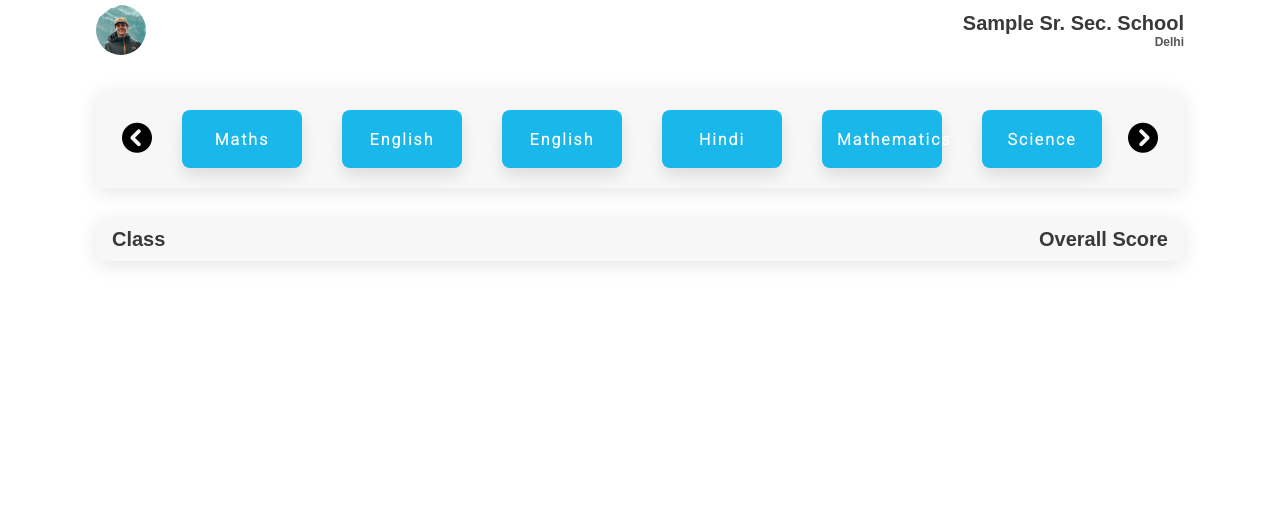
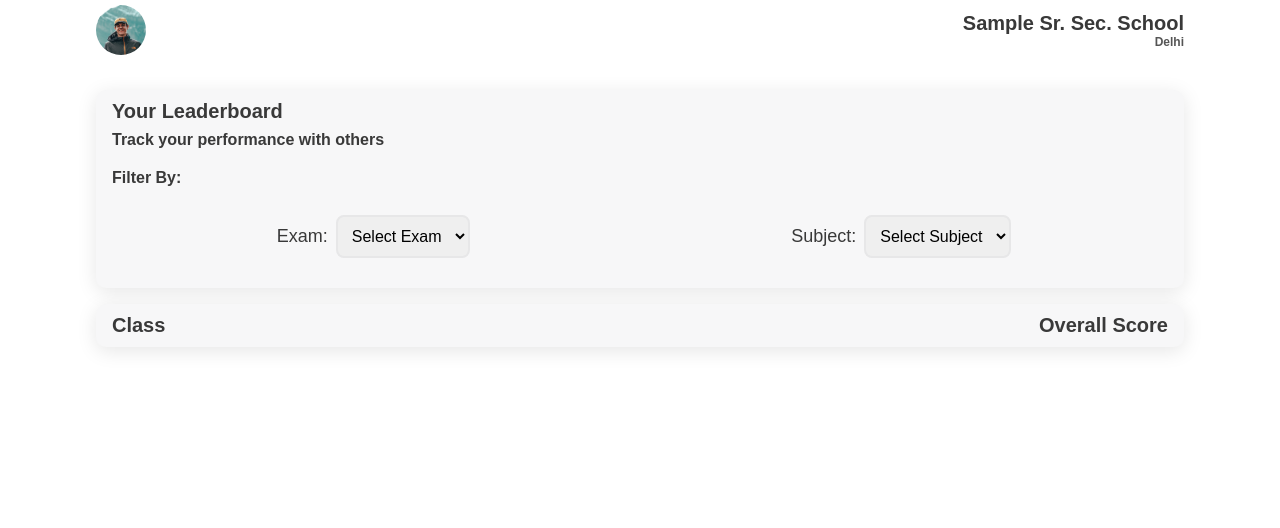
Before and after one commit to codeif-org/School-Management-Back, a Django app: template templates/student/leaderboard.html in a window 1280 px wide. Shown: the top 528 px of the page. Run offline with Django 3.2, Linux system fonts and the light colour scheme; the template is opened without the code that fills it: values that come from a table or form of the project are taken from there, others are empty; data comes from the database, SQL or seed files in the repository.

Commit message:
fixed leaderboard.html

```diff
--- a/templates/student/leaderboard.html
+++ b/templates/student/leaderboard.html
@@ -1,13 +1,56 @@
-{% extends 'notice.html' %}
-{% load static %}
-{% block extra-head %}
+{% extends 'notice.html' %} {% load static %} {% block extra-head %}
 <link rel="stylesheet" href="{% static '/css/attendance.css' %}" />
 <link rel="stylesheet" href="{% static '/css/style.css' %}" />
 <link rel="stylesheet" href="{% static '/css/progress.css' %}" />
 {% endblock extra-head %}
 {% block content %}
 <section id="main">
-    <section id="progress-carousel">
+  <!-- leaderboard selection section -->
+  <section id="lselect">
+    <div class="menu-list lselect">
+      <div class="leader-head">
+        <h2>Your Leaderboard</h2>
+        <h3>Track your performance with others</h3>
+        <h3>Filter By:</h3>
+      </div>
+      <div class="leader-filters">
+        <div class="leader-filter">
+          <p>Exam:</p>
+          <select class="leader-select">
+            <option>Select Exam</option>
+            <option>Class 1</option>
+            <option>Class 2</option>
+            <option>Class 3</option>
+            <option>Class 4</option>
+            <option>Class 5</option>
+            <option>Class 6</option>
+            <option>Class 7</option>
+            <option>Class 8</option>
+            <option>Class 9</option>
+            <option>Class 10</option>
+          </select>
+        </div>
+        <div class="leader-filter">
+          <p>Subject:</p>
+          <select class="leader-select">
+            <option value="">Select Subject</option>
+            <option>Class 1</option>
+            <option>Class 2</option>
+            <option>Class 3</option>
+            <option>Class 4</option>
+            <option>Class 5</option>
+            <option>Class 6</option>
+            <option>Class 7</option>
+            <option>Class 8</option>
+            <option>Class 9</option>
+            <option>Class 10</option>
+          </select>
+        </div>
+      </div>
+    </div>
+  </section>
+
+  {% comment %} <section id="progress-carousel">
     <div class="subject-container">
       <div class="subject-arrow">
         <i class="fas fa-chevron-circle-left"></i>
@@ -21,13 +64,15 @@
         <i class="fas fa-chevron-circle-right"></i>
       </div>
     </div>
-      </section>
+  </section> {% endcomment %}
 
   <!-- student list -->
 
   <section id="start-att">
     <div class="component-back">
-          <h2>Class {{ class.Class }} {% if class.section %}{{ class.section }}{% endif %}</h2>
+      <h2>
+        Class {{ class.Class }} {% if class.section %}{{ class.section }}{% endif %}
+      </h2>
       <h2>Overall Score</h2>
     </div>
   </section>
@@ -37,13 +82,17 @@
       {% for student in students %} {% for mark in marks %}
       {% if forloop.counter == forloop.parentloop.counter %}
       <div class="add-stud-list">
-            <p>{{ forloop.counter }}. {{ student.fname }} {% if student.mname != "NULL" %}{{student.mname}}{% endif %}{% if student.lname != "NULL" %} {{ student.lname }}{% endif %} | {{ student.roll_no }}</p>
+        <p>
+          {{ forloop.counter }}. {{ student.fname }}
+          {% if student.mname != "NULL" %}{{student.mname}}{% endif %}
+          {% if student.lname != "NULL" %}{{ student.lname }}{% endif %} | {{ student.roll_no }}
+        </p>
         <h2>{{ mark }}</h2>
       </div>
       {% endif %}
-          {% endfor %}{% endfor %}
+      {% endfor %}
+      {% endfor %}
     </div>
   </section>
-
 </section>
 {% endblock content %}
```
Also changed, not shown: exam/views.py (+4 -4 lines). Lines whose indentation alone changed are shown as unchanged.
